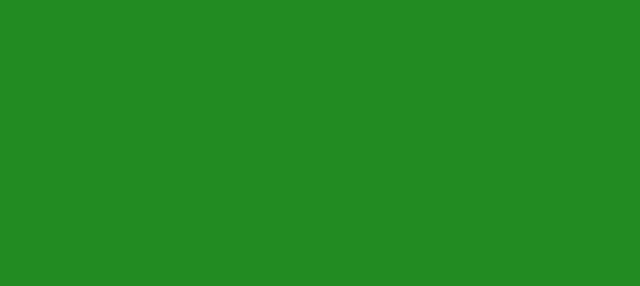
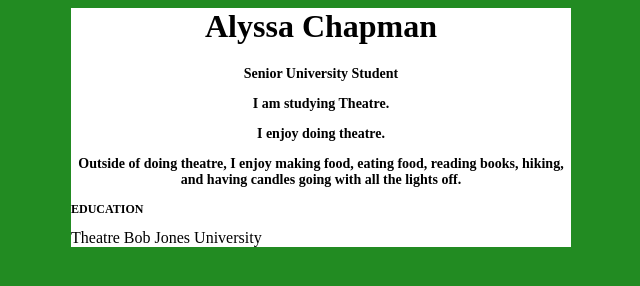
Before and after one commit to achap539/achap53.me, a plain HTML site: page index.html in a window 1280 px wide. Shown: the whole page, without its empty margins (319-959 px from the left). Drawn offline with Linux system fonts and the light colour scheme.

Commit message:
Update index.html

```diff
--- a/index.html
+++ b/index.html
@@ -3,7 +3,40 @@
 <style>
 body {
     background: forestgreen;
-    font-family: Verdanda
+    font-family: Verdanda;
 }
-#content { Hello, my name is Alyssa. I am a student. I play Hermia in A Midsummer Night's Dream.
-    background: lavender;
+#content {
+    background: white;
+    min-width: 2oopx;
+    max-width: 500px;
+    paddingL 500px;
+    margin: auto;
+    margin;
+}
+h1 {
+    letter-spacing: 2px
+    font-size: 16 px;
+    text-align: center;
+}
+h2{
+    font-size: 14px;
+    text-align: center;
+}
+h3 {
+    font-size: 12px;
+}
+</style>
+</head>
+</body>
+    <div id="content">
+        <h1>Alyssa Chapman</h1>
+        <h2>Senior University Student
+        <p>I am studying Theatre.
+        <p>I enjoy doing theatre.
+        <p>Outside of doing theatre, I enjoy making food, eating food, reading books, hiking, and having candles going with all the lights off.
+        <h3>EDUCATION</h3>
+        Theatre
+        Bob Jones University
+    </div>
+</body>
+</html>
```
